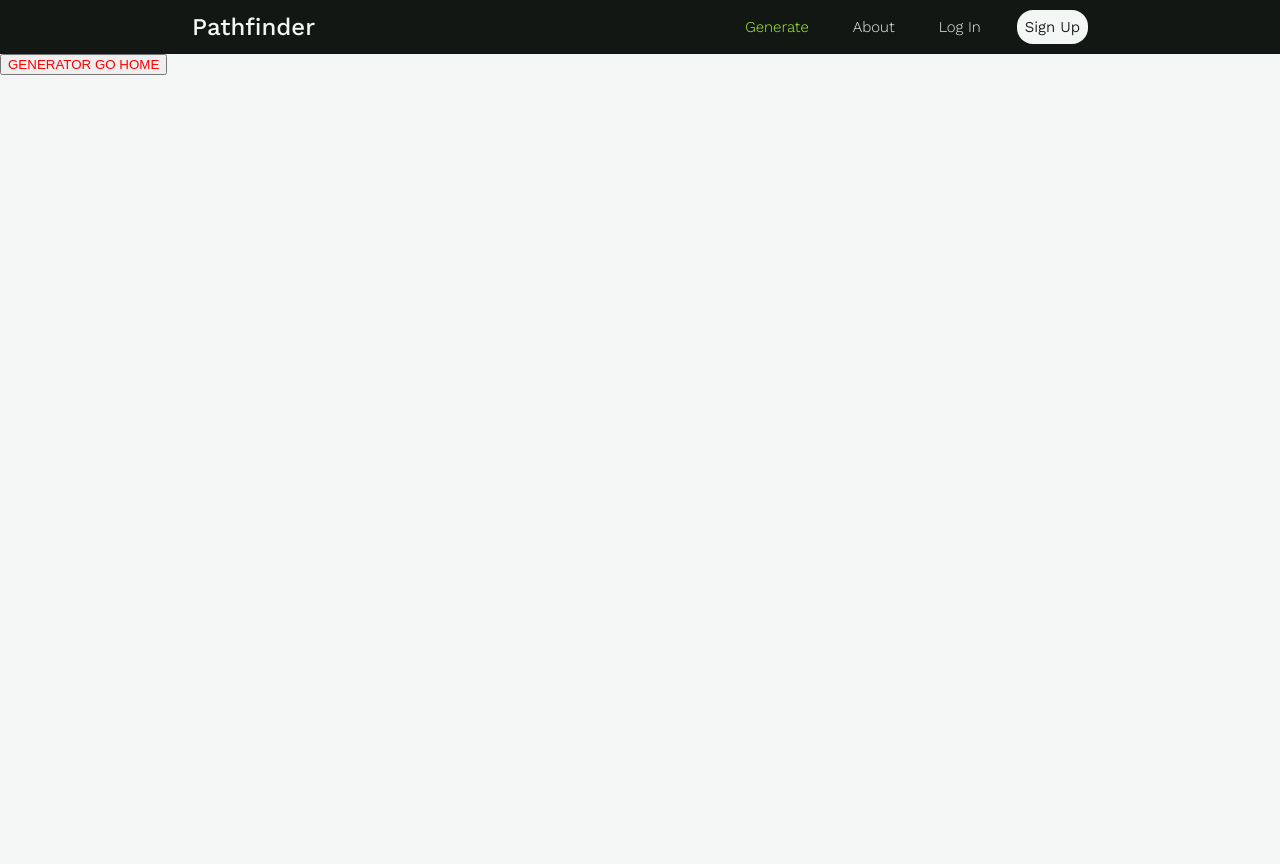
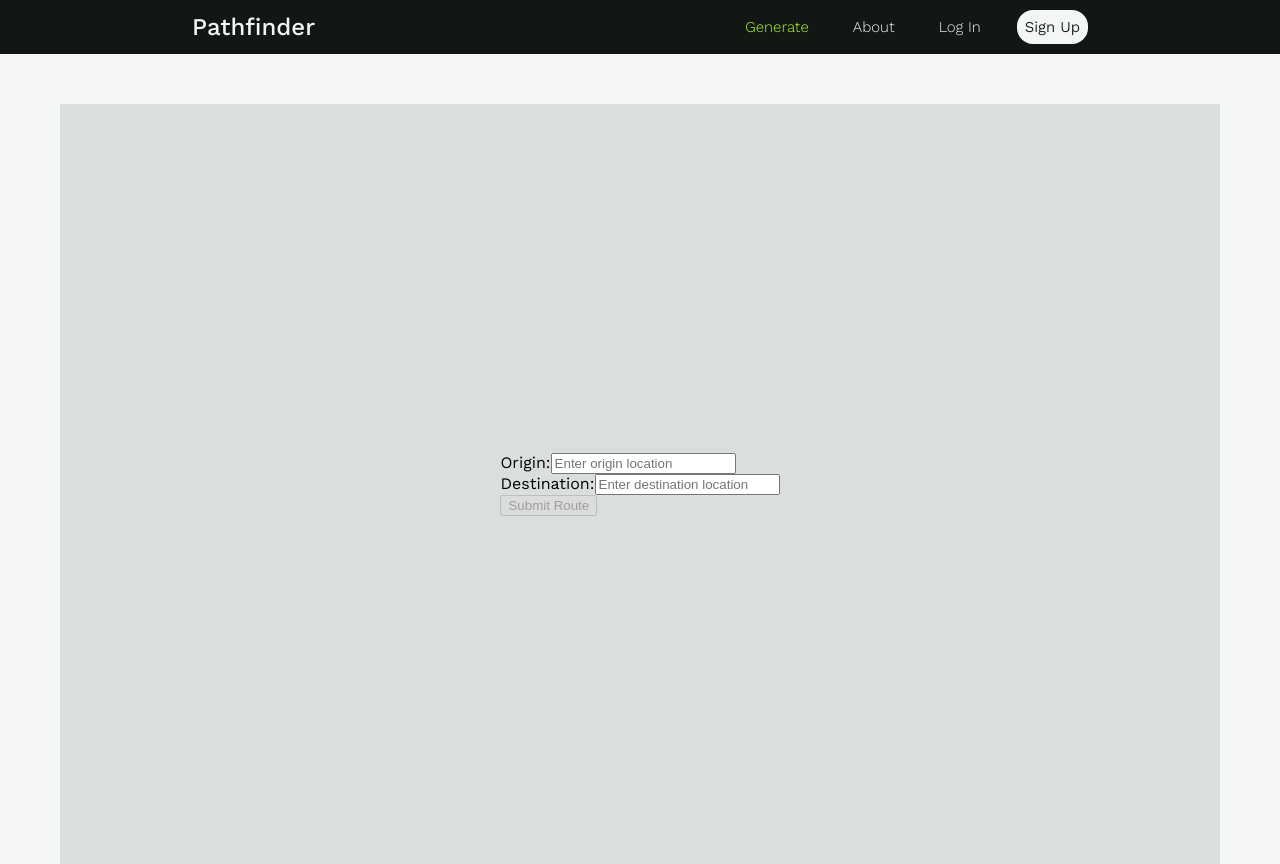
Before and after one commit to loganmarkley/Pathfinder, an Angular app in the folder frontend-directory/: page /generator in a window 1280 px wide. Before the commit the page ends 800 px from the top, so only its background shows below. Built offline with nearby package versions, Linux system fonts and the light colour scheme.

Commit message:
updateForBackendTesting

```diff
--- a/frontend-directory/src/app/app.config.ts
+++ b/frontend-directory/src/app/app.config.ts
@@ -1,10 +1,11 @@
 import { ApplicationConfig, provideZoneChangeDetection } from '@angular/core';
 import { provideRouter } from '@angular/router';
+import { provideHttpClient } from '@angular/common/http';
 
 import { routes } from './app.routes';
 import { provideClientHydration } from '@angular/platform-browser';
 import { provideAnimationsAsync } from '@angular/platform-browser/animations/async';
 
 export const appConfig: ApplicationConfig = {
-  providers: [provideZoneChangeDetection({ eventCoalescing: true }), provideRouter(routes), provideClientHydration(), provideAnimationsAsync()]
+  providers: [provideZoneChangeDetection({ eventCoalescing: true }), provideRouter(routes), provideClientHydration(), provideAnimationsAsync(), provideHttpClient()]
 };
--- a/frontend-directory/src/app/app.routes.ts
+++ b/frontend-directory/src/app/app.routes.ts
@@ -1,8 +1,8 @@
 import { Routes } from '@angular/router';
 import { LandingPageComponent } from './landing-page/landing-page.component';
-import { RouteGeneratorComponent } from './route-generator/route-generator.component';
+import { GenerationPageComponent } from './generation-page/generation-page.component';
 
 export const routes: Routes = [
   { path: '', component: LandingPageComponent },
-  { path: 'generator', component: RouteGeneratorComponent },
+  { path: 'generator', component: GenerationPageComponent },
 ];
--- /dev/null
+++ b/frontend-directory/src/app/generation-page/generation-page.component.html
@@ -0,0 +1,6 @@
+<main>
+  <app-nav-bar></app-nav-bar>
+  <div class="generation-page-container">
+    <app-generator></app-generator>
+  </div>
+</main>
--- /dev/null
+++ b/frontend-directory/src/app/generation-page/generation-page.component.less
@@ -0,0 +1,24 @@
+@import 'src/styles.less';
+
+main {
+  width: 100%;
+  min-height: 100%;
+  display: flex;
+  flex-direction: column;
+  gap: 50px;
+  align-items: center;
+  box-sizing: inherit;
+  position: relative;
+}
+
+.generation-page-container {
+  height: 700px;
+  width: 86vw;
+  display: flex;
+  flex-direction: column;
+  align-items: center;
+  justify-content: center;
+  padding: 30px;
+  gap: 10px;
+  background-color: @bg-color-gray2;
+}
--- /dev/null
+++ b/frontend-directory/src/app/generation-page/generator/generator.component.html
@@ -0,0 +1,31 @@
+<!-- <div class="generator-container">
+  <div class="route-finder-container">
+    <input (input)="updateOriginAddress(ev)" placeholder="Start Address">
+    <input ng-Model="endAddress" placeholder="End Address">
+    <p>start {{startAddress}}</p>
+    <button (click)=" retrieveRoutes()" class="retrieve-button">
+      Find Routes
+    </button>
+
+    <div ng-if="routes" class="routes-display">
+      <h3>Retrieved Routes:</h3>
+      <pre>{{ routes }}</pre>
+    </div>
+  </div>
+</div> -->
+
+<form [formGroup]="routeForm" (ngSubmit)="onSubmit()">
+  <div class="form-group">
+    <label for="origin">Origin:</label>
+    <input id="origin" type="text" formControlName="origin" placeholder="Enter origin location">
+  </div>
+
+  <div class="form-group">
+    <label for="destination">Destination:</label>
+    <input id="destination" type="text" formControlName="destination" placeholder="Enter destination location">
+  </div>
+
+  <button type="submit" [disabled]="!routeForm.valid">
+    Submit Route
+  </button>
+</form>
--- /dev/null
+++ b/frontend-directory/src/app/generation-page/generator/generator.component.less
@@ -0,0 +1,13 @@
+@import 'src/styles.less';
+
+.generator-container {
+  // height: 700px;
+  // width: 600px;
+  display: flex;
+  flex-direction: column;
+  align-items: center;
+  justify-content: center;
+  padding: 30px;
+  gap: 10px;
+  // background-color: @bg-color-gray2;
+}
--- /dev/null
+++ b/frontend-directory/src/app/generation-page/generator/generator.component.ts
@@ -0,0 +1,99 @@
+// import { HttpClient } from '@angular/common/http';
+// import { Component, Input } from '@angular/core';
+// import { FormsModule } from '@angular/forms';
+
+import { Component } from '@angular/core';
+import { FormGroup, FormControl, Validators, ReactiveFormsModule } from '@angular/forms';
+import { HttpClient } from '@angular/common/http';
+
+@Component({
+  selector: 'app-generator',
+  standalone: true,
+  imports: [ReactiveFormsModule],
+  templateUrl: './generator.component.html',
+  styleUrl: './generator.component.less'
+})
+export class GeneratorComponent {
+  // @Input() startAddress: string = '';
+  // @Input() endAddress: string = '';
+  // routes: any = null;
+
+  // constructor(private http: HttpClient) { }
+
+  // updateOriginAddress(newAddress: string) {
+  //   this.startAddress = newAddress;
+  // }
+
+  // retrieveRoutes() {
+  //   if (!this.startAddress || !this.endAddress) {
+  //     alert('Please enter both start and end addresses');
+  //     return;
+  //   }
+
+  //   const payload = {
+  //     startAddress: this.startAddress,
+  //     endAddress: this.endAddress
+  //   };
+
+  //   this.http.post('http://localhost:3001/api/retrieveRoutes', payload)
+  //     .subscribe({
+  //       next: (response: any) => {
+  //         this.routes = response;
+  //         console.log('Routes retrieved:', response);
+  //       },
+  //       error: (error: any) => {
+  //         console.error('Error retrieving routes:', error);
+  //         alert('Failed to retrieve routes');
+  //       }
+  //     });
+  // }
+
+  routeForm = new FormGroup({
+    origin: new FormControl('', Validators.required),
+    destination: new FormControl('', Validators.required)
+  });
+
+  constructor(private http: HttpClient) { }
+
+  onSubmit() {
+    if (this.routeForm.valid) {
+      const formData = {
+        origin: this.routeForm.value.origin,
+        destination: this.routeForm.value.destination
+      };
+
+      this.http.post('http://localhost:3001/api/receiveRoutes', formData)
+        .subscribe({
+          next: (response) => {
+            console.log('Routes sent successfully', response);
+            this.routeForm.reset();
+          },
+          error: (error) => {
+            console.error('Error sending routes', error);
+          }
+        });
+    }
+  }
+}
+
+
+// import { Component } from '@angular/core';
+// import { FormsModule } from '@angular/forms';
+
+// @Component({
+//   selector: 'app-user',
+//   template: `
+//     <p>Username: {{ username }}</p>
+//     <p>{{ username }}'s favorite framework: {{ favoriteFramework }}</p>
+//     <label for="framework">
+//       Favorite Framework:
+//       <input id="framework" type="text" [(ngModel)]="favoriteFramework" />
+//     </label>
+//   `,
+//   standalone: true,
+//   imports: [FormsModule],
+// })
+// export class UserComponent {
+//   favoriteFramework = '';
+//   username = 'youngTech';
+// }
--- a/frontend-directory/src/app/route-generator/route-generator.component.html
+++ /dev/null
@@ -1,4 +0,0 @@
-<main>
-  <app-nav-bar></app-nav-bar>
-  <button style="color: red" routerLink="/" routerLinkActive="active">GENERATOR GO HOME</button>
-</main>
```
Also changed, not shown: frontend-directory/src/app/generation-page/generation-page.component.ts (added, +14 -0 lines), frontend-directory/src/app/route-generator/route-generator.component.ts (deleted, +0 -14 lines), frontend-directory/src/app/route-generator/route-generator.component.less (deleted), 2 other files (tests, documents, lock files or other folders).
